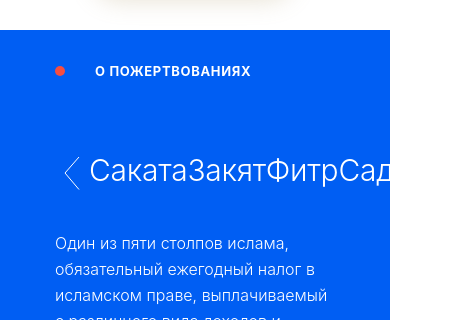
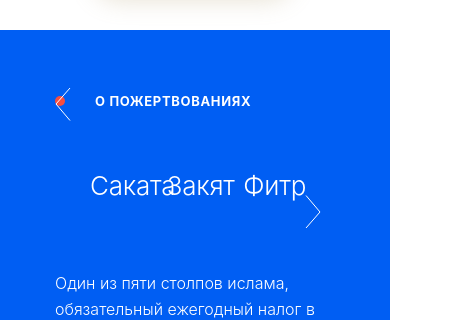
Before and after one commit to daniiyang/easy-boss, a React (Create React App) app: page / in a window 390 px wide. Shown: the part 692-1012 px from the top of the page, 475 px wide, since content can reach past the window. Built offline with nearby package versions, Linux system fonts and the light colour scheme.

Commit message:
0.3 - bottom slider cringe edition

```diff
--- a/src/App.css
+++ b/src/App.css
@@ -338,11 +338,44 @@ root{
 .about-slider {
   display: flex;
   flex-direction: column;
+  justify-content: center;
 }
 .about-slider-button1 {
   transform: rotate(180deg);
+  margin-bottom: 40px;
 }
 
+
+.about-carousel-container {
+  width: 250px;
+  height: 300px;
+}
+.about-carousel-text {
+  font-style: normal;
+  font-weight: 300;
+  font-size: 50px;
+  line-height: 60px;
+  /* identical to box height, or 120% */
+
+  letter-spacing: -0.01em;
+
+  color: #FFFFFF;
+}
+.carousel-back {
+  margin-left: 40px;
+  border-style: none;
+  background: none;
+}
+.carousel-next {
+  margin-left: 40px;
+  border-style: none;
+  background: none;
+}
+carousel-next,
+carousel-back:active,
+button:focus {
+  outline: none;
+}
 
 
 @media (max-width: 1440px) {
@@ -429,6 +462,20 @@ root{
     transform: rotate(270deg);
     margin-top: 25px;
   }
+
+  .about-carousel-container {
+    width: 600px;
+    height: 200px;
+    margin-top: -100px;
+    margin-bottom: -50px;
+  }
+  .carousel-back {
+    margin-left: -55px;
+  }
+  .carousel-next {
+    margin-left: 650px;
+  }
+
 }
 
 @media (max-width: 740px) {
@@ -436,46 +483,57 @@ root{
     width: 280px;
     margin-bottom: -30px;
   }
+
   .Header {
     width: 280px;
   }
+
   .Projects {
     width: 280px;
   }
+
   .Post1 {
     display: none;
   }
+
   .Post3 {
     display: none;
   }
+
   .Post2 {
     width: 280px;
   }
+
   .post2-grey-shadow {
     width: 320px;
     height: 460px;
   }
+
   .post-image {
     width: 280px;
     height: 160px;
 
     position: relative;
   }
+
   .post-text-container {
   }
+
   .post-circle-container {
     width: 280px;
     margin-right: -25px;
   }
+
   .Separator-button {
     margin-top: -25px;
   }
+
   .separator-line {
     width: 10%;
   }
+
   .About {
     width: 280px;
-    margin-top: 0px;
   }
   .about-row-or-column {
     flex-direction: column;
@@ -483,8 +541,7 @@ root{
   .about-slider {
     display: flex;
     flex-direction: row;
-    margin-bottom: -20px;
-
+    margin-left: 20px;
   }
   .about-text-container {
     margin-left: 0px;
@@ -499,16 +556,25 @@ root{
     transform: rotate(270deg);
     margin-top: 25px;
   }
+
+  .about-carousel-container {
+    width: 230px;
+    height: 200px;
+    margin-top: -100px;
+    margin-bottom: -50px;
+  }
   .about-button {
     width: 100%;
   }
-  .about-slider-text {
-    font-size: 30px;
+  .about-carousel-text{
+    font-size: 26px;
   }
-  .about-slider {
-    width: 280px;
+  .carousel-back {
+    margin-left: -50px;
+
   }
-  .about-row-or-column {
-    width: 280px;
+  .carousel-next {
+    margin-left: 200px;
+    margin-top: -500px;
   }
 }
--- a/src/App.js
+++ b/src/App.js
@@ -7,7 +7,7 @@ import Projects from "./containers/Projects";
 
 
 const windowOuterWidth = window.outerWidth;
-let userType = "pc";
+export let userType = "pc";
 console.log(windowOuterWidth)
 
 if (windowOuterWidth > 1440) {
@@ -18,7 +18,7 @@ if (windowOuterWidth > 1440) {
     userType = "mobile";
 }
 
-console.log(userType)
+console.log(JSON.stringify(userType))
 
 
 function App() {
@@ -27,7 +27,7 @@ function App() {
         <div>
             <div className="Page-container">
                 <Header/>
-                <Projects userType={userType}/>
+                <Projects/>
                 <SeparatorButton/>
             </div>
         </div>
--- /dev/null
+++ b/src/components/AboutCarouselButtons.js
@@ -0,0 +1,54 @@
+import React from 'react'
+
+
+const styles = {
+    wrapper: {
+        position: 'absolute',
+        width: '100%',
+        zIndex: '100',
+        bottom: '0',
+        textAlign: 'center',
+        display: 'flex',
+        justifyContent: 'center,'
+    },
+    btn: {
+        width: '30px',
+        height: '30px',
+        cursor: 'pointer',
+        userSelect: 'none',
+        position: 'absolute',
+        bottom: '0',
+    },
+    left: {
+        left: '0'
+    },
+    right: {
+        right: '0'
+    }
+}
+
+
+const prevArrow =
+    <svg className="about-slider-button1" width="34" height="16" viewBox="0 0 34 16" fill="none" xmlns="http://www.w3.org/2000/svg">
+        <path d="M1 1L17 15L33.5 1" stroke="white"/>
+    </svg>;
+const nextArrow =
+    <svg className="about-slider-button2" width="34" height="16" viewBox="0 0 34 16" fill="none" xmlns="http://www.w3.org/2000/svg">
+        <path d="M1 1L17 15L33.5 1" stroke="white"/>
+    </svg>;
+
+export default function AboutCarouselButtons (props) {
+    const prevBtnStyle = Object.assign({}, styles.btn, styles.left)
+    const nextBtnStyle = Object.assign({}, styles.btn, styles.right)
+    const { index, total, loop, prevHandler, nextHandler } = props
+    return (
+        <div style={styles.wrapper}>
+            { (loop || index !== 0) && (
+                <div style={prevBtnStyle} onClick={prevHandler}>{prevArrow}</div>
+            )}
+            { (loop || index !== total - 1) && (
+                <div style={nextBtnStyle} onClick={nextHandler}>{nextArrow}</div>
+            )}
+        </div>
+    )
+}
--- a/src/components/PostBottomContent.js
+++ /dev/null
@@ -1,12 +0,0 @@
-import React from "react";
-import FondPostButton from "./FondPostButton";
-
-
-const PostBottomContent = () => (
-    <div className="PostBottomContent">
-        <FondPostButton/>
-    </div>
-)
-
-
-export default PostBottomContent;
--- a/src/containers/About.js
+++ b/src/containers/About.js
@@ -1,9 +1,24 @@
 import React from "react";
 import HeaderCircle from "../components/HeaderCircle";
+import AboutCarouselButtons from "../components/AboutCarouselButtons";
 import data, {descriptionExample} from "../data";
+import { CarouselProvider, Slider, Slide, ButtonBack, ButtonNext } from 'pure-react-carousel';
+import 'pure-react-carousel/dist/react-carousel.es.css';
+import {userType} from "../App";
 
 
-const About = () => (
+const prevArrow =
+    <svg className="about-slider-button1" width="34" height="16" viewBox="0 0 34 16" fill="none" xmlns="http://www.w3.org/2000/svg">
+        <path d="M1 1L17 15L33.5 1" stroke="white"/>
+    </svg>;
+const nextArrow =
+    <svg className="about-slider-button2" width="34" height="16" viewBox="0 0 34 16" fill="none" xmlns="http://www.w3.org/2000/svg">
+        <path d="M1 1L17 15L33.5 1" stroke="white"/>
+    </svg>;
+
+
+const About = () => {
+    return(
         <div className="About">
             <HeaderCircle className="header-circle"/>
             <span className="about-header-text">
@@ -11,26 +26,32 @@ const About = () => (
         </span>
             <div className="about-row-or-column">
                 <div className="about-slider">
-                <div>
-                    <svg className="about-slider-button1" width="34" height="16" viewBox="0 0 34 16" fill="none" xmlns="http://www.w3.org/2000/svg">
-                        <path d="M1 1L17 15L33.5 1" stroke="white"/>
-                    </svg>
-                </div>
+
+                    <div className="about-carousel-container">
+                        <CarouselProvider
+                            totalSlides={5}
+                            naturalSlideHeight={50}
+                            naturalSlideWidth={(userType === "pc") ? 150 : 80}
+                            orientation={(userType === "pc") ? "vertical" : "horizontal"}
+                            visibleSlides={3}
+                            infinite={true}
+                        >
+                            <ButtonBack className="carousel-back">{prevArrow}</ButtonBack>
+                            <Slider>
                                 {
                                     data[1].abouts.map((about) =>
-                        <span className="about-slider-text">
+                                        <Slide className="carousel-slide" index={about.id}>
+                                            <span className="about-carousel-text">
                                                 {about.title}
                                             </span>
+                                        </Slide>
                                     )
                                 }
-                <div>
-                    <svg className="about-slider-button2" width="34" height="16" viewBox="0 0 34 16" fill="none" xmlns="http://www.w3.org/2000/svg">
-                        <path d="M1 1L17 15L33.5 1" stroke="white"/>
-                    </svg>
+                            </Slider>
+                            <ButtonNext className="carousel-next">{nextArrow}</ButtonNext>
+                        </CarouselProvider>
                     </div>
                 </div>
-
-
                 <div className="about-text-container">
                 <span className="about-text">
                     {descriptionExample}
@@ -49,6 +70,7 @@ const About = () => (
 
 
     )
+}
 
 
 export default About;
--- a/src/containers/Projects.js
+++ b/src/containers/Projects.js
@@ -1,10 +1,9 @@
-
 import React from "react";
 import data from "../data";
 import imgPost1 from "../images/imgPost1.PNG";
 import imgPost2 from "../images/imgPost2.PNG";
 import imgPost3 from "../images/imgPost3.PNG";
-import PostBottomContent from "../components/PostBottomContent";
+import PostBottomContent from "../components/AboutCarouselButtons";
 
 
 const Projects = () => (
```
Also changed, not shown: package.json (+9 -1 lines). Lines whose indentation alone changed are shown as unchanged.
